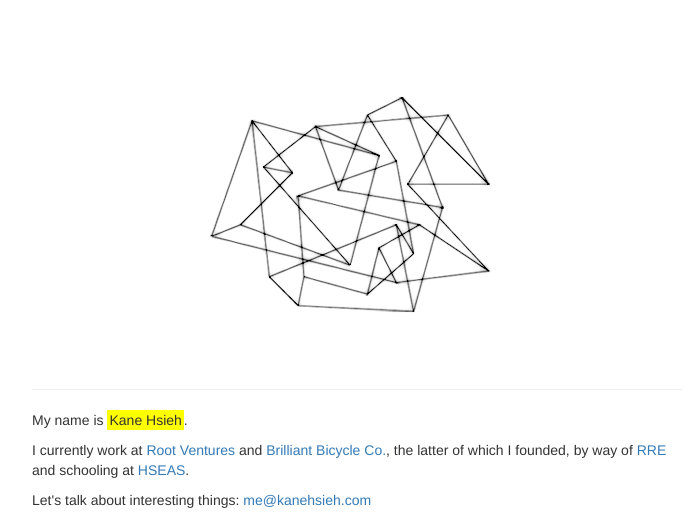
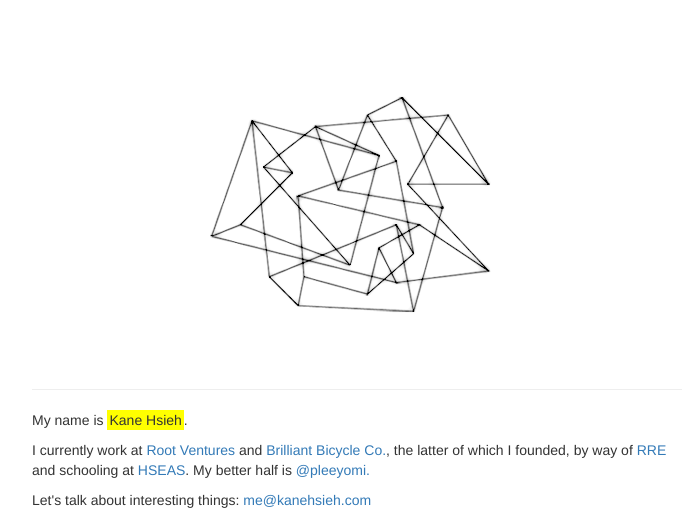
Before and after one commit to kanetronv2/kanetronv2.github.io, a plain HTML site: page index.html in a window 1280 px wide. Shown: the top 517 px of the page, without its empty margins (283-979 px from the left). Drawn offline with Linux system fonts and the light colour scheme.

Commit message:
index update

```diff
--- a/index.html
+++ b/index.html
@@ -1,4 +1,3 @@
-
 <!DOCTYPE html>
 <html lang="en">
   <head>
@@ -53,7 +52,7 @@
         <img class="center-block img-responsive" src="./heynow.gif" />
       </div>
       <p>My name is <span class="highlightme">Kane Hsieh</span>.</p>
-      <p>I currently work at <a href="http://root.vc">Root Ventures</a> and <a href="http://brilliant.co" target="_blank">Brilliant Bicycle Co.</a>, the latter of which I founded, by way of <a href="http://rre.com" target="_blank">RRE</a> and schooling at <a href="http://seas.harvard.edu/" target="_blank">HSEAS</a>.</p>
+      <p>I currently work at <a href="http://root.vc">Root Ventures</a> and <a href="http://brilliant.co" target="_blank">Brilliant Bicycle Co.</a>, the latter of which I founded, by way of <a href="http://rre.com" target="_blank">RRE</a> and schooling at <a href="http://seas.harvard.edu/" target="_blank">HSEAS</a>. My better half is <a href="https://twitter.com/pleeyomi">@pleeyomi.</a></p>
       <p>Let's talk about interesting things: <a href="&#109;&#97;&#105;&#108;&#116;&#111;&#58;&#109;&#101;&#64;&#107;&#97;&#110;&#101;&#104;&#115;&#105;&#101;&#104;&#46;&#99;&#111;&#109;">me<!-- >@. -->@<!-- >@. -->kanehsieh<!-- >@. -->.<!-- >@. -->com</a></p>
       <p>
         <a href="https://www.linkedin.com/in/kanehsieh" target="_blank"><i class="fa fa-linkedin"></i></a>&nbsp;&nbsp;
```
